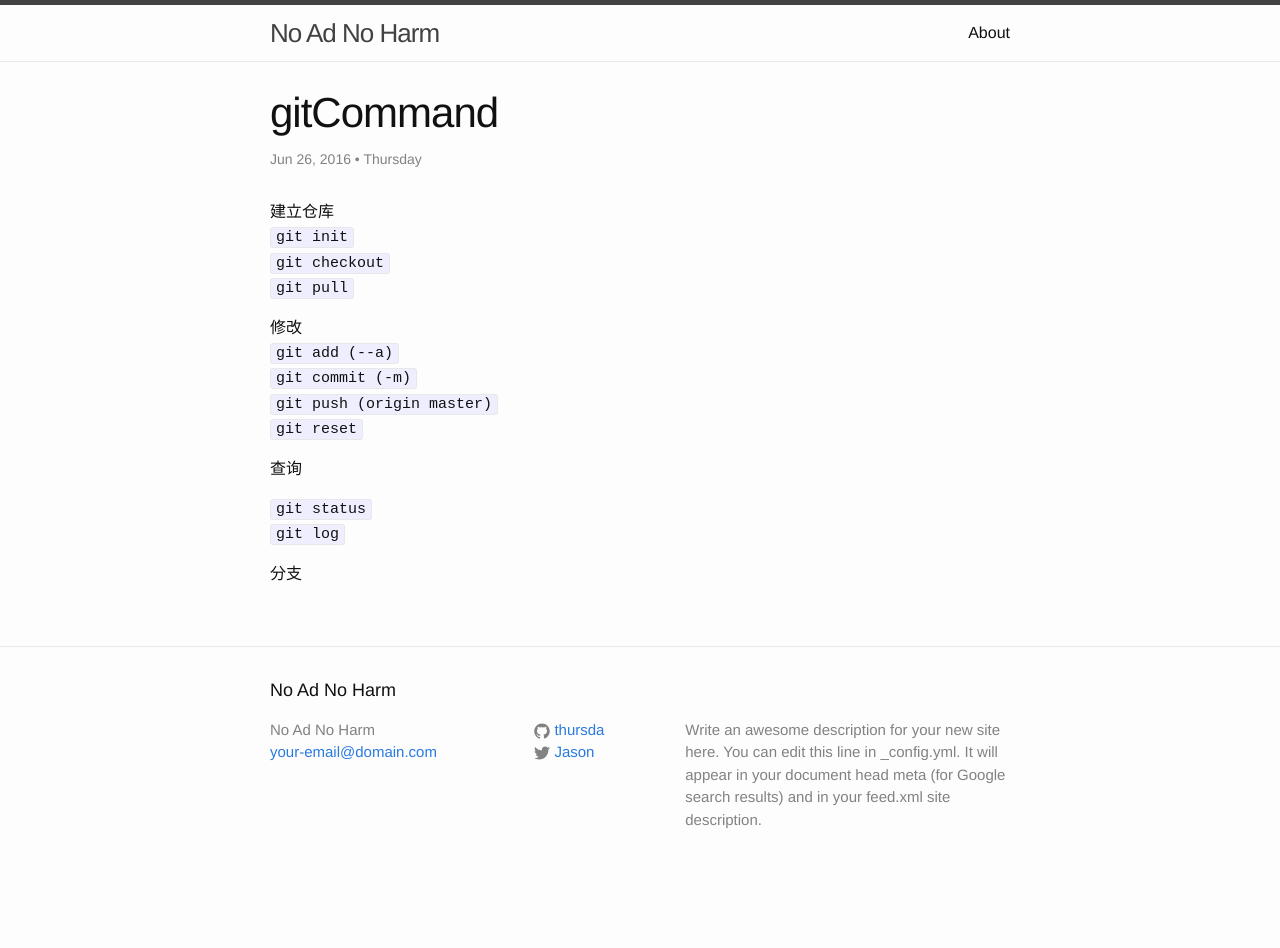
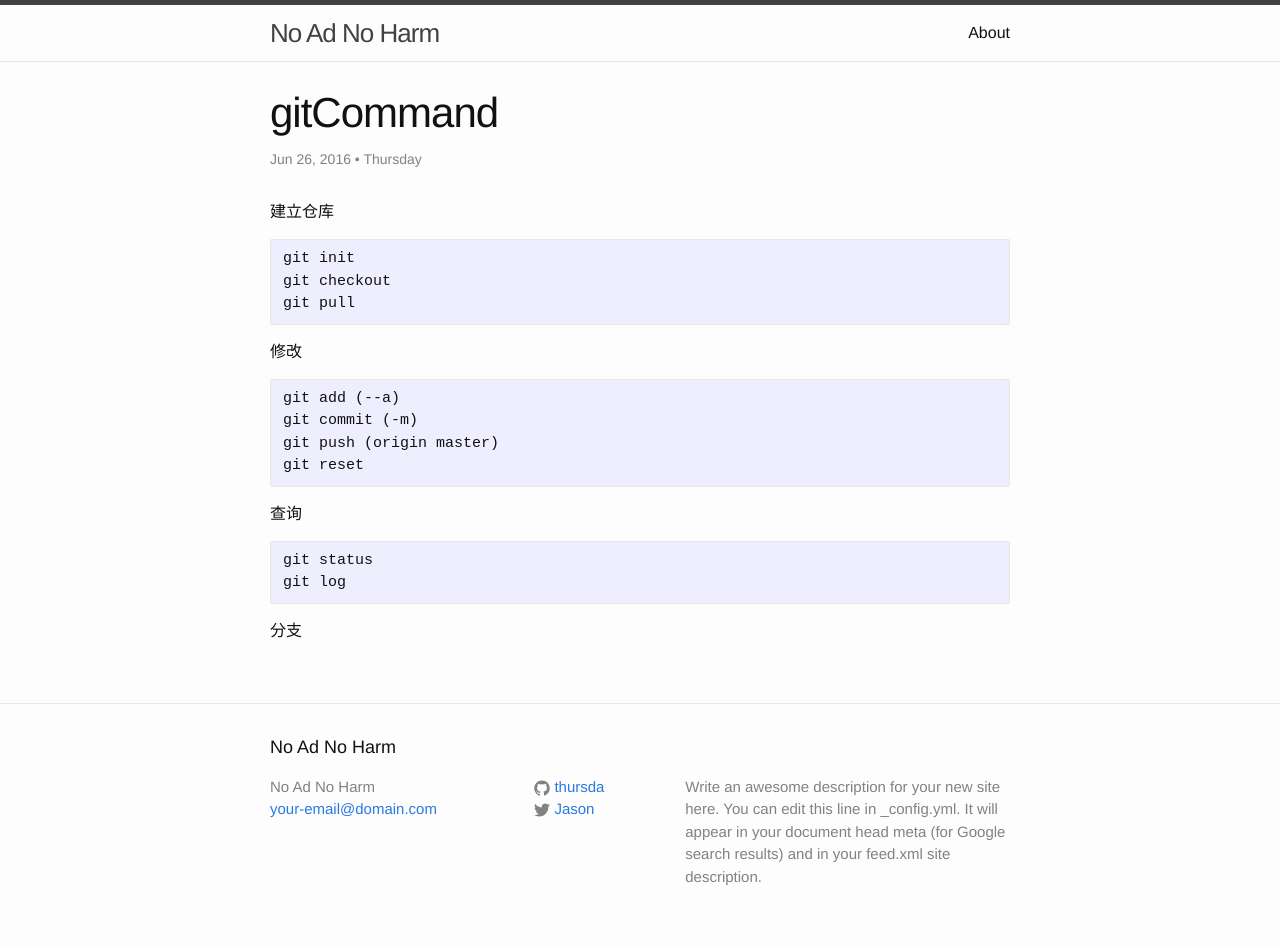
Before and after one commit to Thursda/Thursday.github.io, a Jekyll site: the page built from _posts/2016-06-27-gitabout.md, in a window 1280 px wide. Built offline with Jekyll 4.4.1, drawn with Linux system fonts in a browser that asks for light colours; before the commit the page ends 900 px from its top, so only the background shows below that.

Commit message:
update git commands

````diff
--- a/_posts/2016-06-27-gitabout.md
+++ b/_posts/2016-06-27-gitabout.md
@@ -9,19 +9,24 @@ tag: git
 ---
 
 建立仓库
-`git init`
-`git checkout`
-`git pull `
+```
+git init
+git checkout
+git pull
+ ```
 
 修改
-`git add (--a)`
-`git commit (-m)`
-`git push (origin master)`
-`git reset`
+```
+git add (--a)
+git commit (-m)
+git push (origin master)
+git reset
+```
 
 查询
-
-`git status`
-`git log`
+```
+git status
+git log
+```
 
 分支
````
